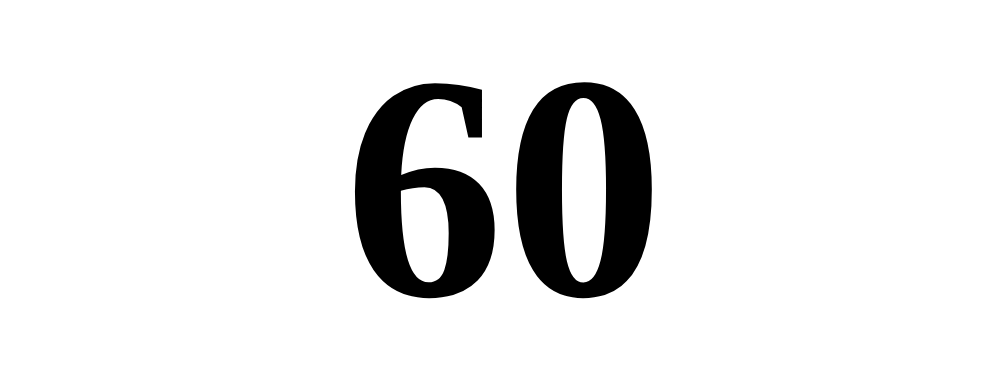
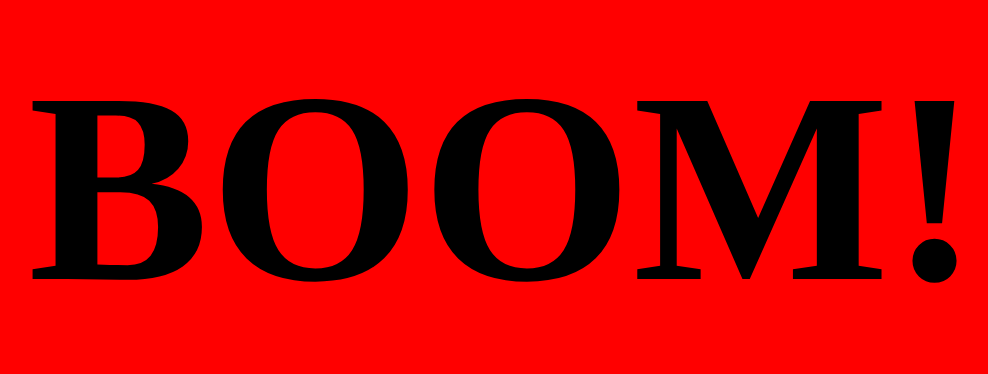
Before and after one commit to llhdc/countdown_app, a plain HTML site: page index.html in a window 1280 px wide. Shown: the part 213-587 px from the top of the page, without its empty margins (136-1124 px from the left). Drawn offline with Linux system fonts and the light colour scheme.

Commit message:
Add display function. Add final display style once clock hits 0.

```diff
--- a/index.html
+++ b/index.html
@@ -7,6 +7,6 @@
     <script defer src="main.js" charset="utf-8"></script>
   </head>
   <body>
-    <h1>60</h1>
+    <h1></h1>
   </body>
 </html>
--- a/main.css
+++ b/main.css
@@ -11,6 +11,6 @@ body {
 }
 
 h1 {
-  font-size: 20em;
+  font-size: 17em;
   margin: 0;
 }
--- a/main.js
+++ b/main.js
@@ -0,0 +1,27 @@
+
+const tick = 1 * 1000;
+let secondsLeft = 3;
+
+let displayEl = document.querySelector('h1')
+
+updateDisplay(secondsLeft);
+
+function updateDisplay(msg) {
+  displayEl.innerHTML = msg;
+}
+
+let intervalID = window.setInterval(subtractFromCountdown, tick);
+
+function subtractFromCountdown() {
+    secondsLeft -= 1;
+    updateDisplay(secondsLeft);
+
+    if (secondsLeft === 0) {
+      window.clearInterval(intervalID);
+      let body = document.querySelector('body')
+      body.style.backgroundColor = 'red';
+      body.style.Color = 'white';
+      updateDisplay('BOOM!');
+    }
+console.log('doing work');
+}
```
